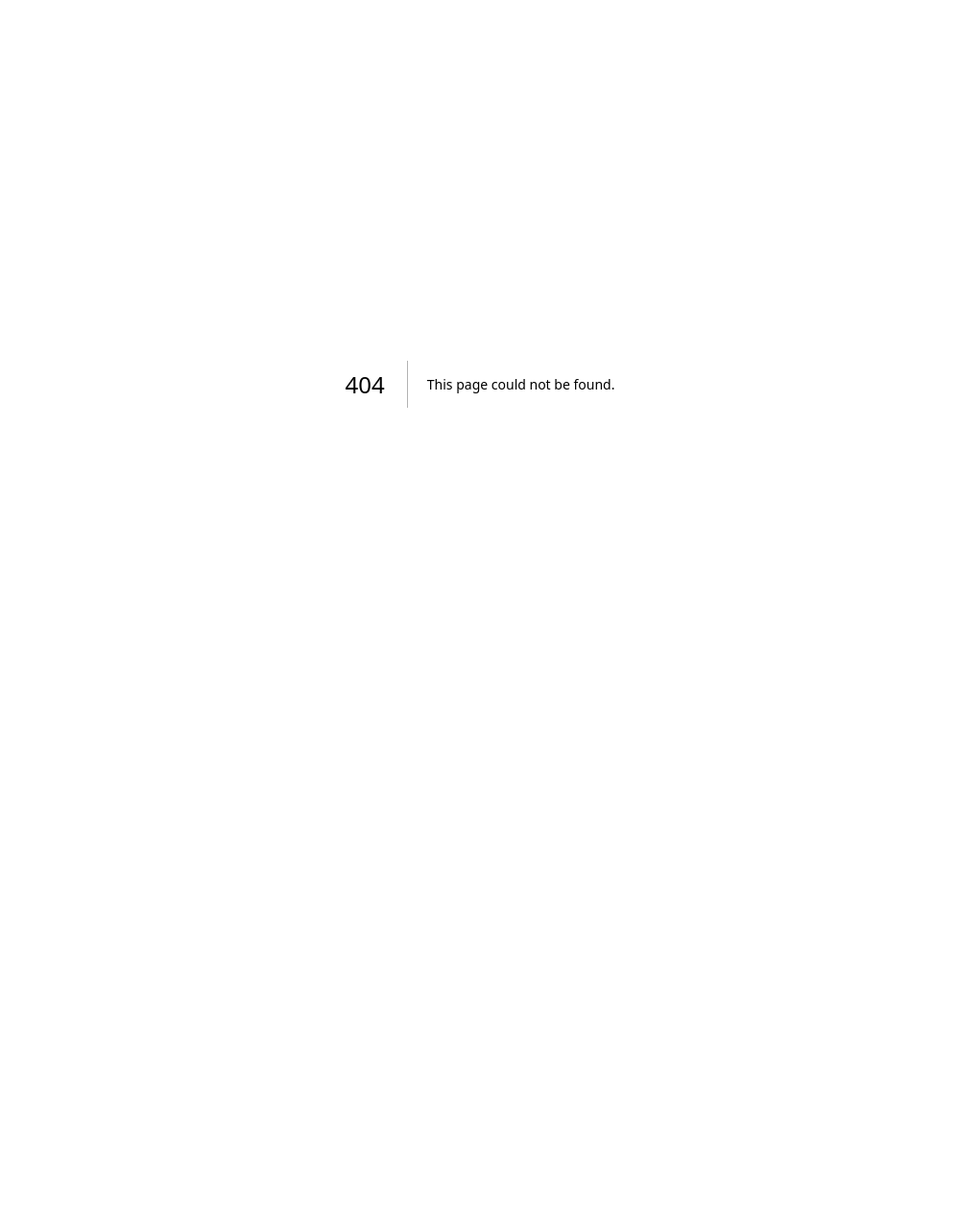
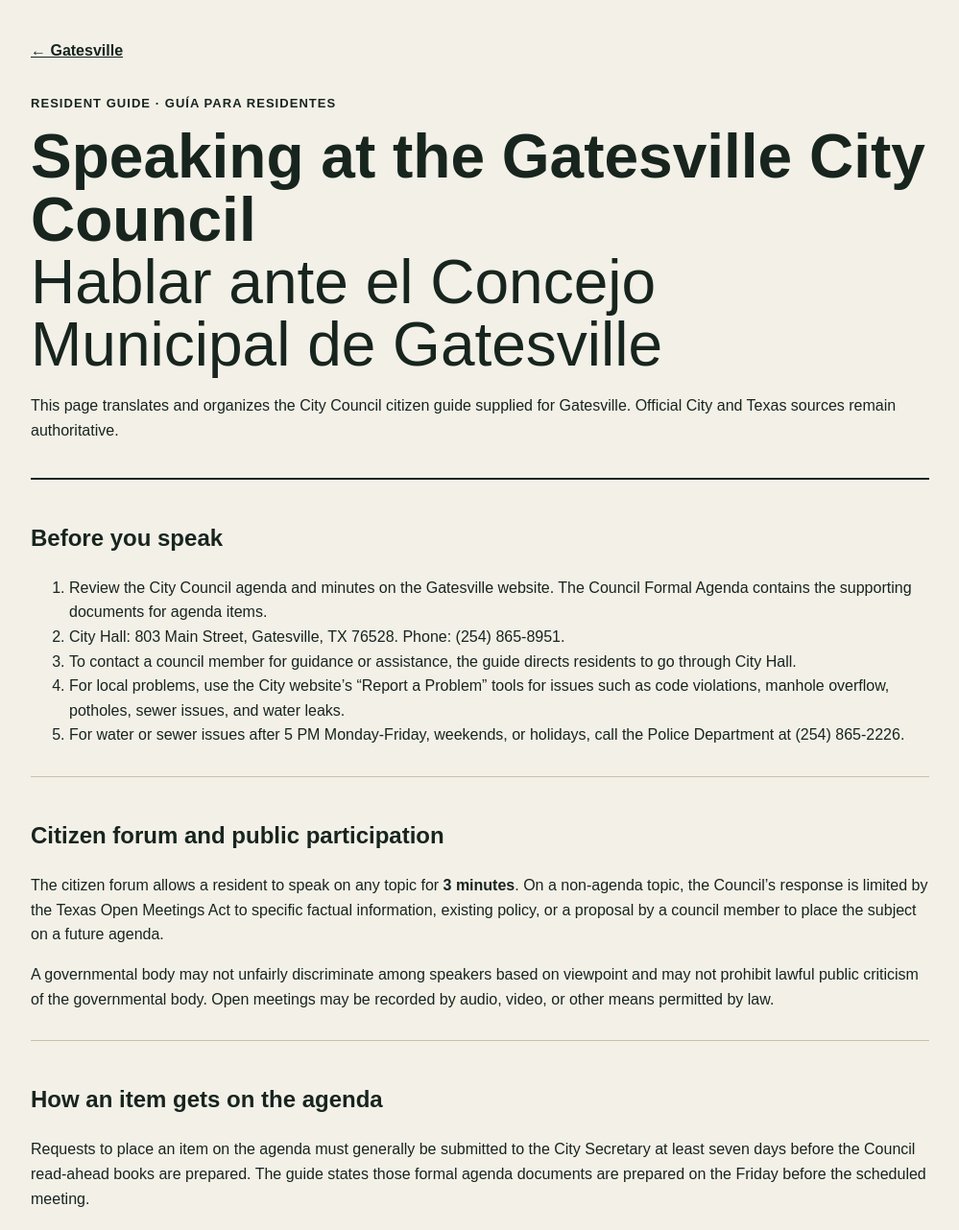
Before and after one commit to cryptoqueen23/texas-civic-guide, a Next.js app: page /gatesville/council-guide in a window 1280 px wide. Before the commit this address had no page. Shown: the top 1282 px of the page at 96% size, without its empty margins (140-1139 px from the left). Before the commit the page ends 800 px from the top, so only its background shows below. Built offline with nearby package versions, Linux system fonts and the light colour scheme.

Commit message:
Add bilingual Gatesville council citizen guide

```diff
--- /dev/null
+++ b/app/gatesville/council-guide/page.tsx
@@ -0,0 +1,58 @@
+export default function GatesvilleCouncilGuide(){
+  return <main style={{maxWidth:980,margin:'0 auto',padding:'40px 22px 72px',fontFamily:'inherit',lineHeight:1.6}}>
+    <a href="/gatesville" style={{fontWeight:700,color:'#17251e'}}>← Gatesville</a>
+    <p style={{marginTop:32,fontSize:13,fontWeight:800,letterSpacing:'.08em'}}>RESIDENT GUIDE · GUÍA PARA RESIDENTES</p>
+    <h1 style={{fontSize:'clamp(34px,6vw,64px)',lineHeight:1.02,margin:'8px 0 18px'}}>Speaking at the Gatesville City Council<br/><span style={{fontWeight:400}}>Hablar ante el Concejo Municipal de Gatesville</span></h1>
+    <p>This page translates and organizes the City Council citizen guide supplied for Gatesville. Official City and Texas sources remain authoritative.</p>
+
+    <section style={{borderTop:'2px solid #17251e',paddingTop:22,marginTop:36}}>
+      <h2>Before you speak</h2>
+      <ol>
+        <li>Review the City Council agenda and minutes on the Gatesville website. The Council Formal Agenda contains the supporting documents for agenda items.</li>
+        <li>City Hall: 803 Main Street, Gatesville, TX 76528. Phone: (254) 865-8951.</li>
+        <li>To contact a council member for guidance or assistance, the guide directs residents to go through City Hall.</li>
+        <li>For local problems, use the City website’s “Report a Problem” tools for issues such as code violations, manhole overflow, potholes, sewer issues, and water leaks.</li>
+        <li>For water or sewer issues after 5 PM Monday-Friday, weekends, or holidays, call the Police Department at (254) 865-2226.</li>
+      </ol>
+    </section>
+
+    <section style={{borderTop:'1px solid #c9c0ad',paddingTop:22,marginTop:30}}>
+      <h2>Citizen forum and public participation</h2>
+      <p>The citizen forum allows a resident to speak on any topic for <strong>3 minutes</strong>. On a non-agenda topic, the Council’s response is limited by the Texas Open Meetings Act to specific factual information, existing policy, or a proposal by a council member to place the subject on a future agenda.</p>
+      <p>A governmental body may not unfairly discriminate among speakers based on viewpoint and may not prohibit lawful public criticism of the governmental body. Open meetings may be recorded by audio, video, or other means permitted by law.</p>
+    </section>
+
+    <section style={{borderTop:'1px solid #c9c0ad',paddingTop:22,marginTop:30}}>
+      <h2>How an item gets on the agenda</h2>
+      <p>Requests to place an item on the agenda must generally be submitted to the City Secretary at least seven days before the Council read-ahead books are prepared. The guide states those formal agenda documents are prepared on the Friday before the scheduled meeting.</p>
+      <p>The Mayor, City Manager, City Attorney, City Secretary, or any two council members may request an agenda item. The City Manager, City Attorney, or Mayor determine whether the request falls within the Council’s subject-matter jurisdiction, and City leadership determines whether an item belongs in open or closed session and whether it is an action, information, or consent item.</p>
+    </section>
+
+    <section lang="es" style={{background:'#f4efe4',padding:'28px',marginTop:42}}>
+      <h2>Español</h2>
+      <h3>Antes de hablar</h3>
+      <ol>
+        <li>Revise la agenda y las actas del Concejo Municipal en el sitio web de Gatesville. La Agenda Formal del Concejo contiene los documentos de respaldo de los asuntos incluidos en la agenda.</li>
+        <li>Ayuntamiento: 803 Main Street, Gatesville, TX 76528. Teléfono: (254) 865-8951.</li>
+        <li>Para comunicarse con un miembro del Concejo para orientación o ayuda, la guía indica que actualmente debe hacerse por medio del Ayuntamiento.</li>
+        <li>Para reportar problemas como violaciones de código, desbordamientos de alcantarillas, baches, problemas de alcantarillado o fugas de agua, utilice la sección “Report a Problem” del sitio de la Ciudad.</li>
+        <li>Para problemas de agua o alcantarillado después de las 5 PM de lunes a viernes, fines de semana o días feriados, llame al Departamento de Policía al (254) 865-2226.</li>
+      </ol>
+      <h3>Foro ciudadano y participación pública</h3>
+      <p>El foro ciudadano permite hablar sobre cualquier tema por <strong>3 minutos</strong>. Si el asunto no está publicado en la agenda, la respuesta del Concejo está limitada por la Ley de Reuniones Abiertas de Texas a información factual específica, una explicación de política existente o una propuesta de un miembro del Concejo para incluir el asunto en una agenda futura.</p>
+      <p>El órgano gubernamental no puede discriminar injustamente entre oradores por su punto de vista ni prohibir críticas públicas legales al gobierno. Las reuniones abiertas pueden grabarse por audio, video u otros medios permitidos por la ley.</p>
+      <h3>Cómo se coloca un asunto en la agenda</h3>
+      <p>Las solicitudes para incluir un asunto en la agenda generalmente deben presentarse a la Secretaria Municipal al menos siete días antes de que se preparen los documentos previos del Concejo. La guía indica que esos documentos se preparan el viernes anterior a la reunión programada.</p>
+      <p>El Alcalde, el Administrador Municipal, el Abogado Municipal, la Secretaria Municipal o dos miembros del Concejo pueden solicitar que se incluya un asunto. La administración y el asesor legal determinan si el tema está dentro de la jurisdicción del Concejo y cómo debe clasificarse en la agenda.</p>
+    </section>
+
+    <section style={{borderTop:'2px solid #17251e',paddingTop:22,marginTop:38}}>
+      <h2>Official resources</h2>
+      <p><a href="https://www.gatesvilletx.com" target="_blank" rel="noreferrer">City of Gatesville official website ↗</a></p>
+      <p><a href="https://public.destinyhosted.com/agenda_publish.cfm?id=26773" target="_blank" rel="noreferrer">Gatesville agendas and meeting records ↗</a></p>
+      <p><a href="https://www.texasattorneygeneral.gov/open-government/open-meetings-act-training" target="_blank" rel="noreferrer">Texas Attorney General Open Meetings resources ↗</a></p>
+      <p>Open Government Hotline: (512) 478-6736 or (877) 673-6839.</p>
+      <small>Source guide prepared by Leo Corona using the 2026 Open Meetings Act Handbook and the City of Gatesville Council Meeting Procedure Policy dated January 10, 2023.</small>
+    </section>
+  </main>;
+}
```
